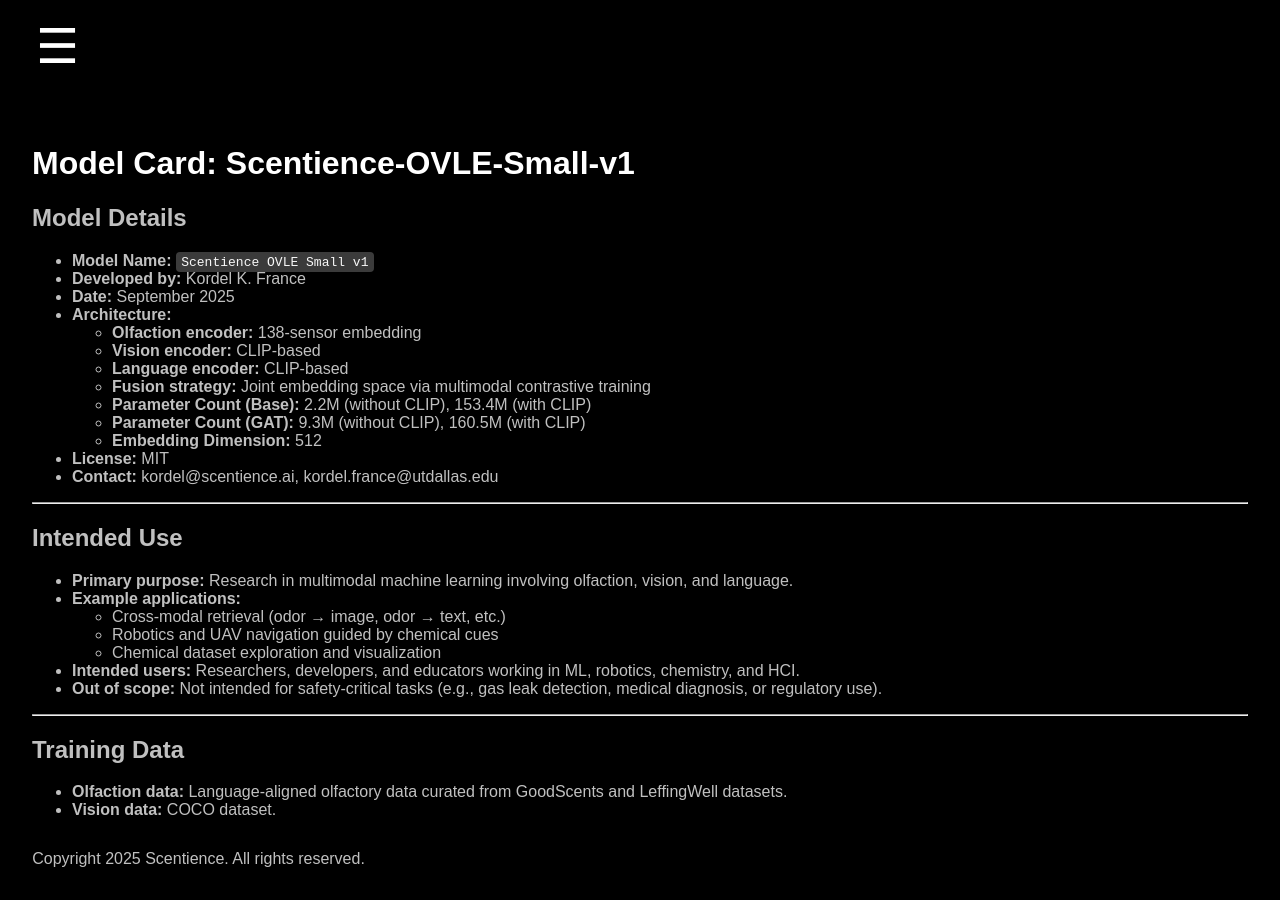
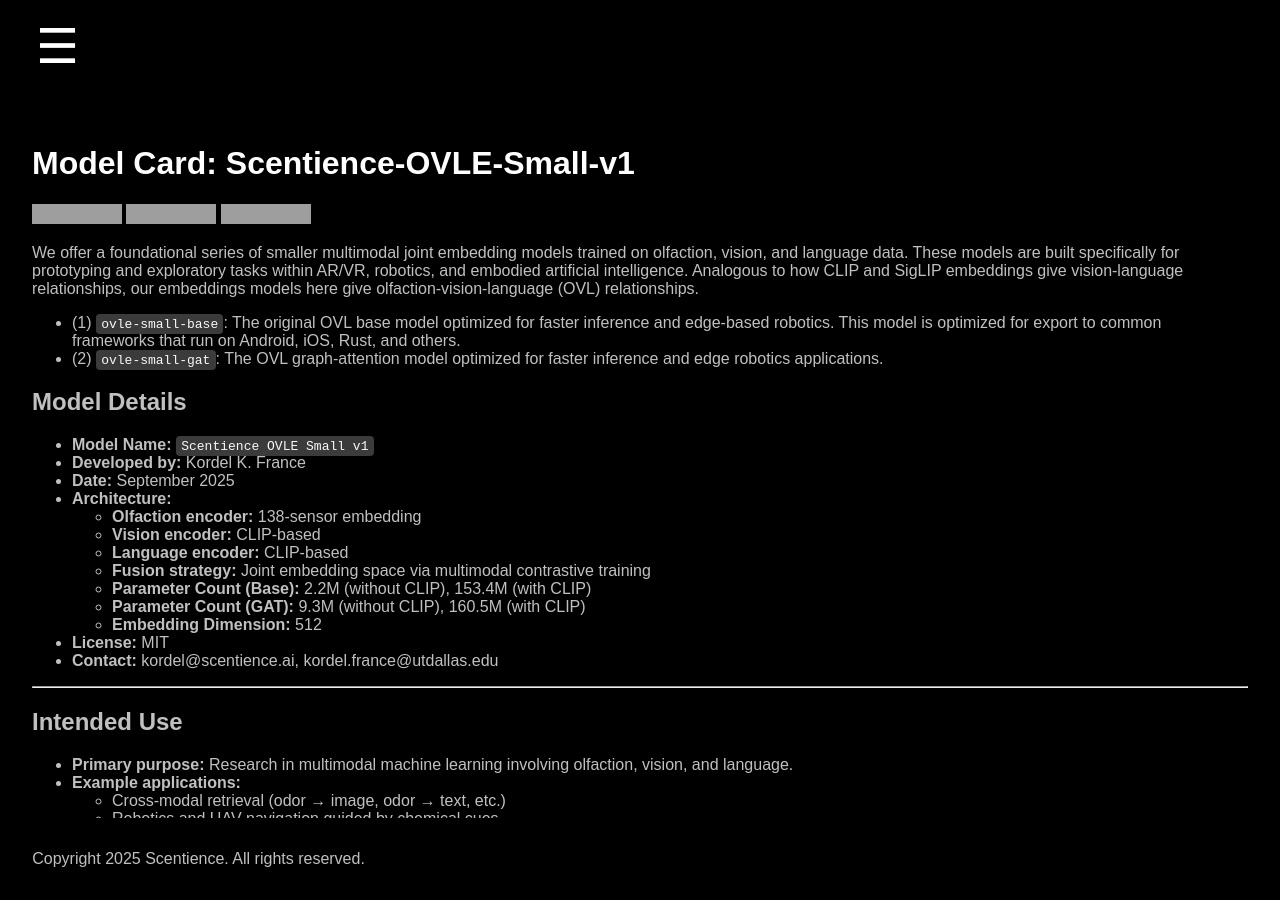
Before and after one commit to Scentience/docs-api, a Jekyll site: the page built from model-cards-embeddings_small.md, in a window 1280 px wide and 900 px high. Built offline with Jekyll 4.4.1, drawn with Linux system fonts in a browser that asks for light colours; our own code applies the rules of GitHub Pages for plain Markdown files; grey boxes are pictures that could not be loaded.

Commit message:
add hf links

```diff
--- a/model-cards-embeddings_small.md
+++ b/model-cards-embeddings_small.md
@@ -1,7 +1,21 @@
-
+---
+layout: default
+title: Model Cards - Embeddings (Small)
+---
 
 # Model Card: Scentience-OVLE-Small-v1
 
+[![Colab](https://img.shields.io/badge/Run%20in-Colab-yellow?logo=google-colab)](https://colab.research.google.com/drive/1H5OSeO43YfhAT9MqcJKaaSknFYhjimvg?usp=sharing)
+[![Paper](https://img.shields.io/badge/Research-Paper-red)](https://arxiv.org/abs/2506.00398)
+[![Open in Spaces](https://huggingface.co/datasets/huggingface/badges/resolve/main/open-in-hf-spaces-sm.svg)](https://huggingface.co/kordelfrance/Olfaction-Vision-Language-Embeddings)
+
+
+We offer a foundational series of smaller multimodal joint embedding models trained on olfaction, vision, and language data.
+These models are built specifically for prototyping and exploratory tasks within AR/VR, robotics, and embodied artificial intelligence.
+Analogous to how CLIP and SigLIP embeddings give vision-language relationships, our embeddings models here give olfaction-vision-language (OVL) relationships.
+
+ - (1) `ovle-small-base`: The original OVL base model optimized for faster inference and edge-based robotics. This model is optimized for export to common frameworks that run on Android, iOS, Rust, and others.
+ - (2) `ovle-small-gat`: The OVL graph-attention model optimized for faster inference and edge robotics applications.
 
 ## Model Details
 - **Model Name:** `Scentience OVLE Small v1`
```
Also changed, not shown: model-cards-embeddings_large.md (+3 -0 lines).
